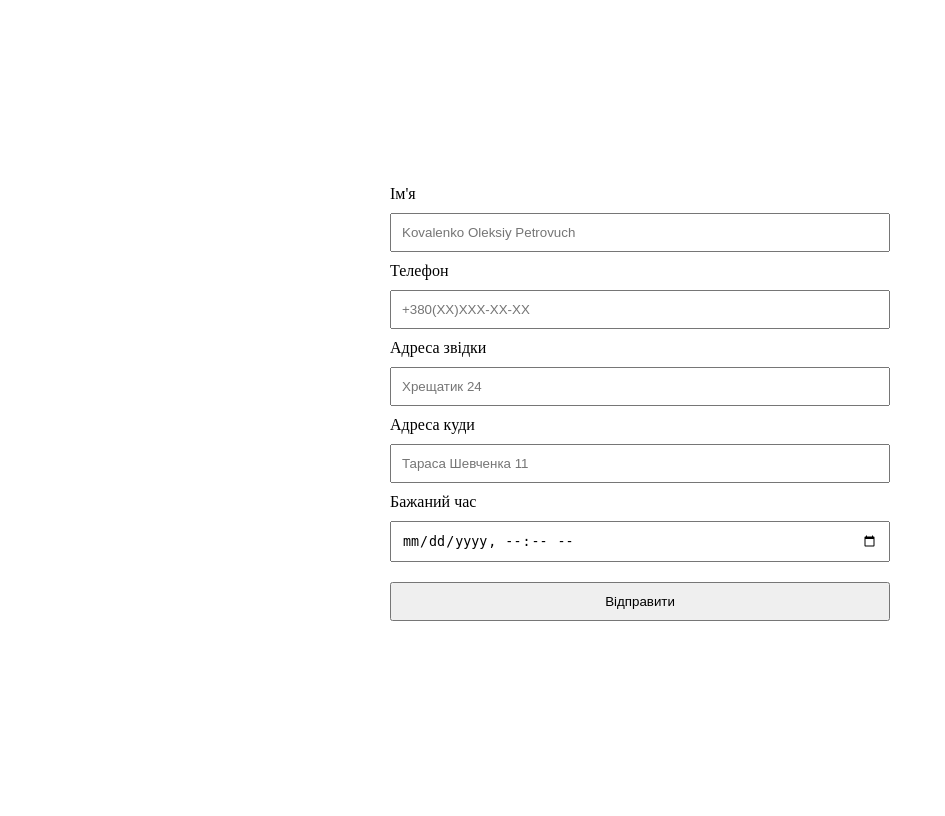
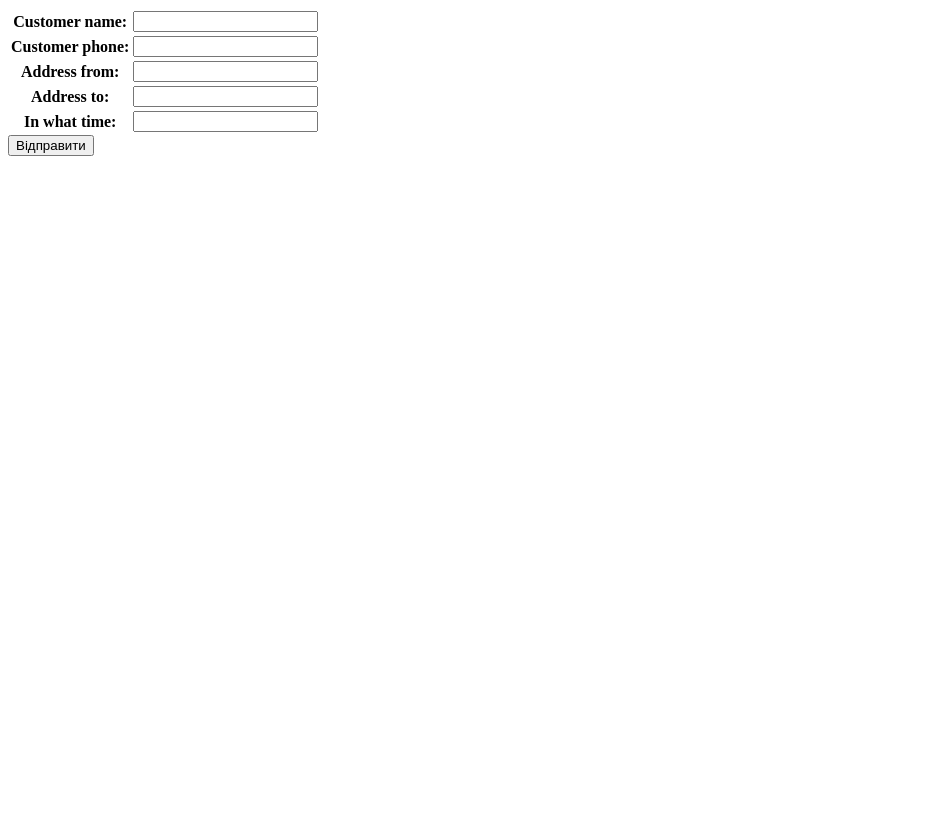
Before and after one commit to Pavlenkovv/taxi, a Django app: template templates/order.html in a window 1280 px wide. Shown: the whole page, without its empty margins (0-945 px from the left). After the commit the page ends 156 px from the top, so only its background shows below. Run offline with Django 3.2, Linux system fonts and the light colour scheme; the template is opened without the code that fills it: values that come from a table or form of the project are taken from there, others are empty.

Commit message:
order view

```diff
--- a/main/forms.py
+++ b/main/forms.py
@@ -2,12 +2,12 @@ from django import forms
 import re
 
 
-class OrderForm(forms.ModelForm):
+class OrderForm(forms.Form):
     customer_name = forms.CharField(max_length=70, required=True)
     customer_phone = forms.CharField(max_length=30, required=True)
     address_from = forms.CharField(max_length=200, required=True)
     address_to = forms.CharField(max_length=200, required=True)
-    in_what_time = forms.TimeField(max_length=50, required=True)
+    in_what_time = forms.TimeField(required=True)
 
     def clean_customer_name(self):
         customer_name = self.cleaned_data["customer_name"].strip()
--- a/main/models.py
+++ b/main/models.py
@@ -13,11 +13,11 @@ class User(AbstractBaseUser):
 
 
 class Order(models.Model):
-    customer_name = models.ForeignKey(User, on_delete=models.CASCADE, null=False, blank=False)
+    customer_name = models.CharField(max_length=50, null=False, blank=False)
     customer_phone = models.CharField(max_length=30, null=False, blank=False)
     address_from = models.CharField(max_length=200, null=False, blank=False)
     address_to = models.CharField(max_length=200, null=False, blank=False)
-    in_what_time = models.CharField(max_length=50, null=False, blank=False)
+    in_what_time = models.CharField(max_length=100, null=False, blank=False)
     car = models.ForeignKey('Car', on_delete=models.CASCADE, related_name='orders')
     order_done = models.BooleanField(default=False)
 
--- a/taxi/urls.py
+++ b/taxi/urls.py
@@ -5,4 +5,5 @@ from main.views import *
 
 urlpatterns = [
     path('admin/', admin.site.urls),
+    path('', index)
 ]
--- a/templates/order.html
+++ b/templates/order.html
@@ -5,34 +5,11 @@
     <title>Order</title>
 </head>
 <body>
-    <style>
-        body {
-            display: flex;
-            justify-content: center;
-            min-height: 100vh;
-        }
-        .order {
-            width: 500px;
-            display: flex;
-            justify-content: center;
-            flex-direction: column;
-        }
-        input {
-            margin: 10px 0;
-            padding: 10px;
-        }
-    </style>
-    <form action="#" class="order">
-        <label for="fname">Ім'я</label>
-        <input type="text" id="fname" name="firstname" placeholder="Kovalenko Oleksiy Petrovuch" required>
-        <label for="email">Телефон</label>
-        <input type="tel" class="phone" placeholder="+380(ХХ)ХХХ-ХХ-ХХ" required>
-        <label for="adr">Адреса звідки</label>
-        <input type="text" id="adr1" name="address1" placeholder="Хрещатик 24" required>
-        <label for="adr">Адреса куди</label>
-        <input type="text" id="adr2" name="address2" placeholder="Тараса Шевченка 11" required>
-        <label for="adr">Бажаний час</label>
-        <input type="datetime-local" id="time" name="time" required>
+    <form action="#" class="order" method="post">
+        {% csrf_token %}
+        <table>
+            {{ form.as_table }}
+        </table>
         <input type="submit" class="sub" value="Відправити">
     </form>
 </body>
```
Also changed, not shown: main/views.py (+9 -0 lines), main/migrations/0003_auto_20210421_0034.py (added).
